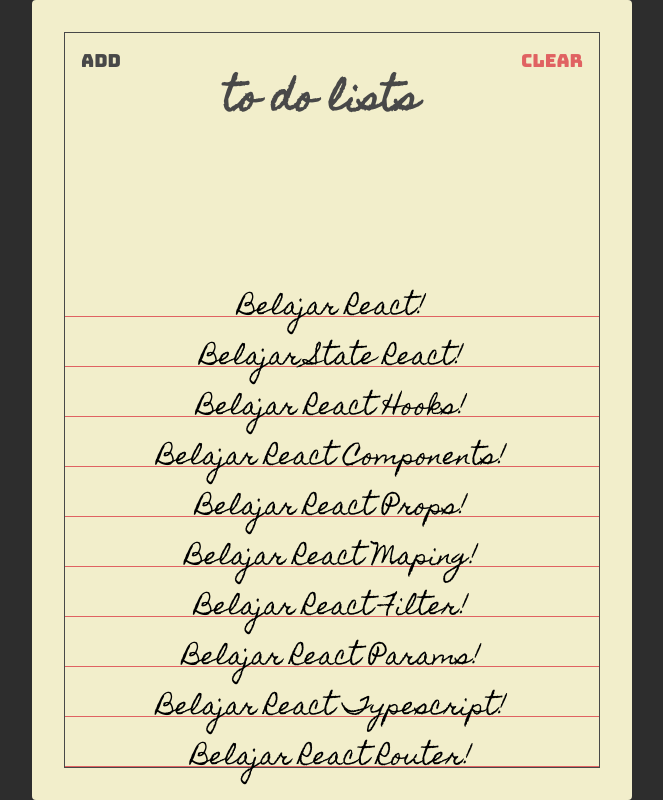
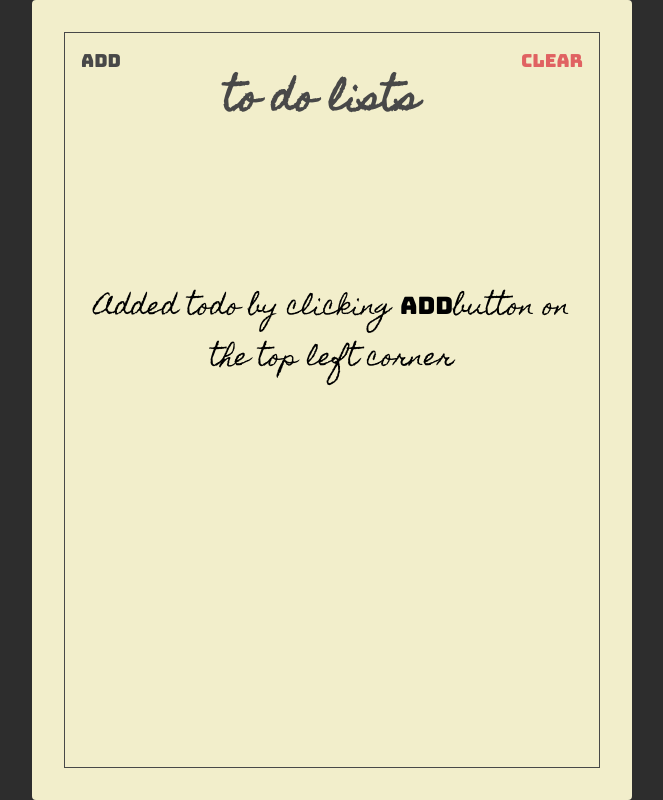
Before and after one commit to AlphK009/React-Todolist, a React (Create React App) app: page / in a window 1280 px wide. Both pictures are taken after a click on the button "Clear". Shown: the whole page, without its empty margins (308-971 px from the left). Built offline with nearby package versions, Linux system fonts and the light colour scheme.

Commit message:
delete function and placeholder

```diff
--- a/src/Pages/TodoList.jsx
+++ b/src/Pages/TodoList.jsx
@@ -7,30 +7,43 @@
 const TodoList = () => {
   const [showAdd, setShowAdd] = useState(false);
   const [todos, setTodos] = useState([
-    { text: "Belajar React!" },
-    { text: "Belajar State React!" },
-    { text: "Belajar React Hooks!" },
-    { text: "Belajar React Components!" },
-    { text: "Belajar React Props!" },
-    { text: "Belajar React Maping!" },
-    { text: "Belajar React Filter!" },
-    { text: "Belajar React Params!" },
-    { text: "Belajar React Typescript!" },
-    { text: "Belajar React Router!" }
+    { text: "Belajar React!", isComplete: false },
+    { text: "Belajar State React!", isComplete: false },
+    { text: "Belajar React Hooks!", isComplete: false },
+    { text: "Belajar React Components!", isComplete: false },
+    { text: "Belajar React Props!", isComplete: false },
+    { text: "Belajar React Maping!", isComplete: false }
   ]);
 
   const addTodo = (value) => {
-    const addedTodo = [...todos, { text: value }];
+    if (todos.length < 10) {
+      const addedTodo = [...todos, { text: value, isComplete: false }];
+      setTodos(addedTodo);
+    } else {
+      alert("maximum todo 10");
+    }
+  };
+
+  const completeTodo = (idx) => {
+    const addedTodo = [...todos];
+    addedTodo[idx].isComplete = !addedTodo[idx].isComplete;
+
     setTodos(addedTodo);
   };
 
+  const clearTodos = () => setTodos([]);
+
   const showAddToggle = () => setShowAdd(!showAdd);
-
+  console.log("todos", todos);
   return (
     <Paper>
-      <Header showAddToggle={showAddToggle} showAdd={showAdd} />
+      <Header
+        showAddToggle={showAddToggle}
+        showAdd={showAdd}
+        clearTodos={clearTodos}
+      />
       <TodoForm addTodo={addTodo} showAdd={showAdd} />
-      <Todos todos={todos} />
+      <Todos todos={todos} completeTodo={completeTodo} />
     </Paper>
   );
 };
--- a/src/components/Header.jsx
+++ b/src/components/Header.jsx
@@ -1,20 +1,23 @@
 import React from "react";
 import PropsTypes from "prop-types";
 
-const Header = ({ showAddToggle, showAdd }) => {
+const Header = ({ showAddToggle, showAdd, clearTodos }) => {
   return (
     <section className="header">
       <button className="header-btn main-black-color" onClick={showAddToggle}>
         {showAdd ? "Finish" : "Add"}
       </button>
       <h1 className="header-title">To do Lists</h1>
-      <button className="header-btn main-red-color">Clear</button>
+      <button className="header-btn main-red-color" onClick={clearTodos}>
+        Clear
+      </button>
     </section>
   );
 };
 Header.prototype = {
   showAddToggle: PropsTypes.func.isRequired,
-  showAdd: PropsTypes.bool.isRequired
+  showAdd: PropsTypes.bool.isRequired,
+  clearTodos: PropsTypes.func.isRequired
 };
 
 export default Header;
--- a/src/components/Todo.jsx
+++ b/src/components/Todo.jsx
@@ -1,14 +1,27 @@
 import React from "react";
 import PropTypes from "prop-types";
 
-const Todo = (props) => {
+const Todo = ({ text, completeTodo, idx, isComplete }) => {
   return (
-    <div className="todo">
-      <span className="todo-text">{props.text}</span>
+    <div
+      className="todo"
+      onClick={() => {
+        completeTodo(idx);
+      }}
+    >
+      <span
+        className="todo-text"
+        style={{ textDecoration: isComplete ? "line-through" : "initial" }}
+      >
+        {text}
+      </span>
     </div>
   );
 };
 Todo.propTypes = {
-  text: PropTypes.string.isRequired
+  text: PropTypes.string.isRequired,
+  completeTodo: PropTypes.func.isRequired,
+  idx: PropTypes.number.isRequired,
+  isComplete: PropTypes.bool.isRequired
 };
 export default Todo;
--- a/src/components/Todos.jsx
+++ b/src/components/Todos.jsx
@@ -2,12 +2,28 @@
 import Todo from "./Todo";
 import PropTypes from "prop-types";
 
-const Todos = ({ todos }) => {
+const Todos = ({ todos, completeTodo }) => {
   return (
     <section className="todos">
-      {todos.map((todo, idx) => {
-        return <Todo key={idx} text={todo.text} />;
-      })}
+      {todos.length > 0 &&
+        todos.map((todo, idx) => {
+          return (
+            <Todo
+              key={idx}
+              text={todo.text}
+              isComplete={todo.isComplete}
+              completeTodo={completeTodo}
+              idx={idx}
+            />
+          );
+        })}
+      {todos.length === 0 && (
+        <div className="todo-placeholder-text">
+          Added todo by clicking{" "}
+          <span className="add-button-placeholder-text">Add</span>
+          button on the top left corner
+        </div>
+      )}
     </section>
   );
 };
@@ -16,6 +32,7 @@
     PropTypes.shape({
       text: PropTypes.string
     })
-  )
+  ),
+  completeTodo: PropTypes.func.isRequired
 };
 export default Todos;
--- a/src/styles.css
+++ b/src/styles.css
@@ -138,3 +138,13 @@
   left: 50%;
   transform: translate(-50%);
 }
+.todo-placeholder-text {
+  font-family: "Homemade Apple", sans-serif;
+  font-size: 24px;
+  text-align: center;
+  padding: 16px;
+}
+.add-button-placeholder-text {
+  font-family: "Bungee", sans-serif;
+  font-size: 24px;
+}
```
